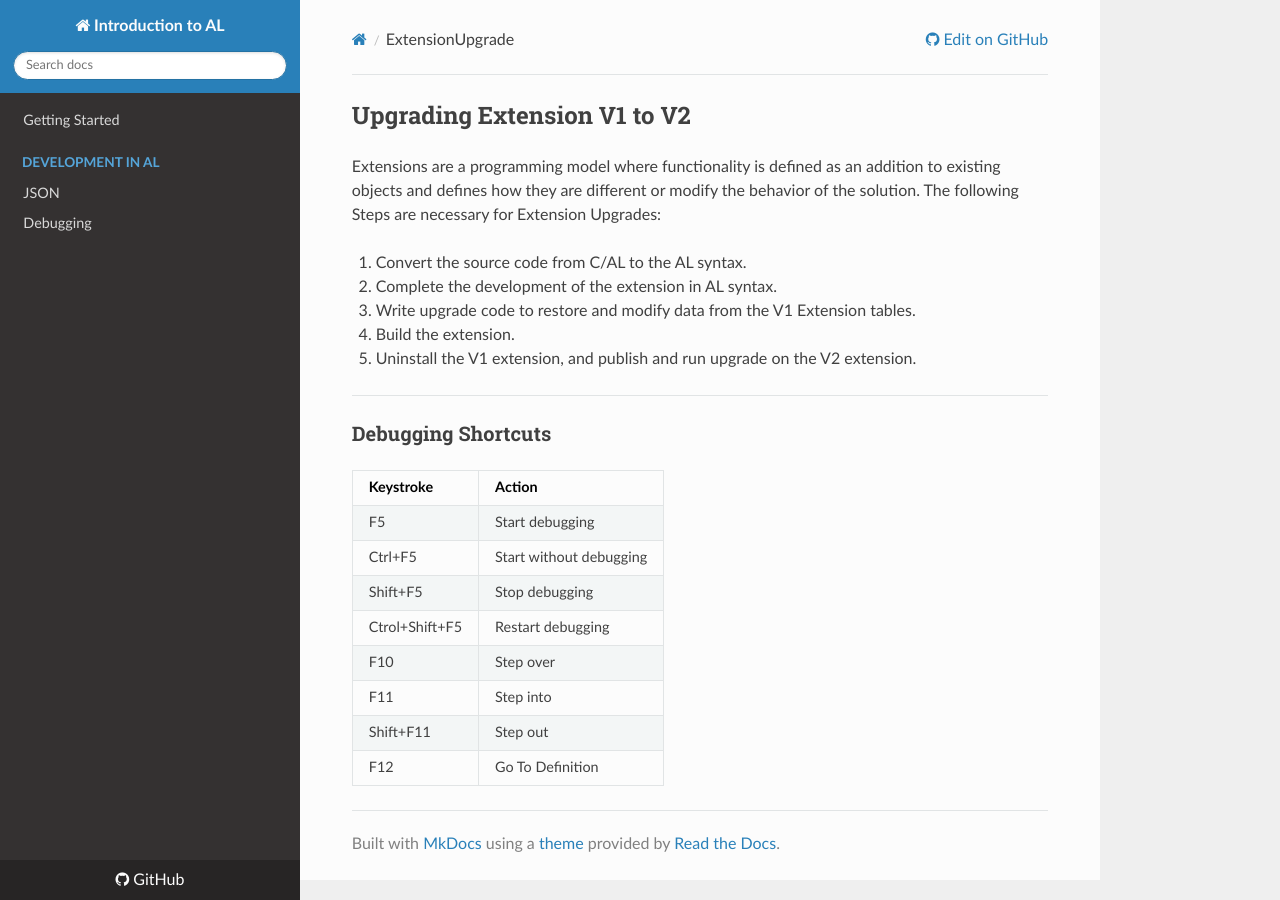
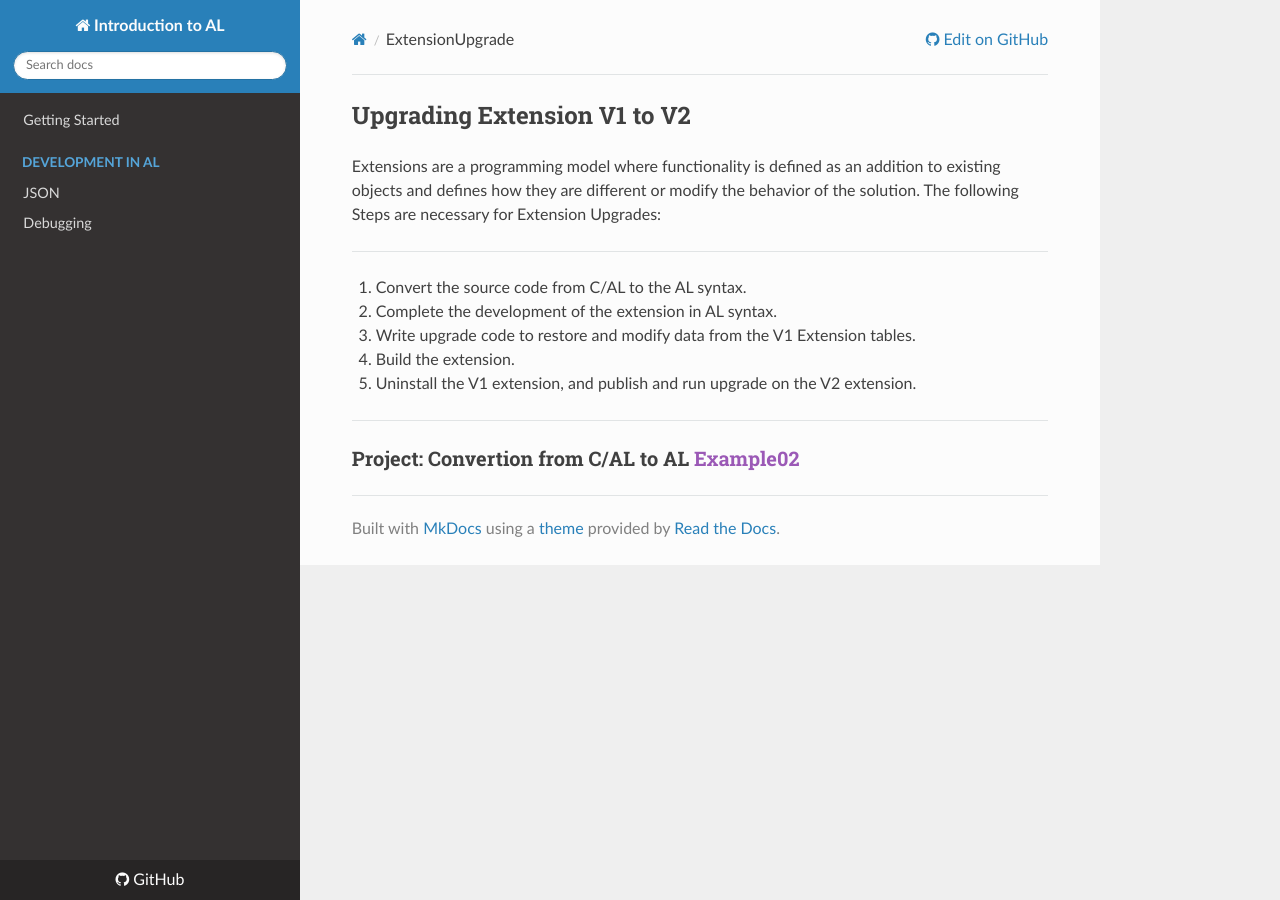
Before and after one commit to EDGZTNSR/IntroductionToAL, an MkDocs documentation site: the page built from docs/ExtensionUpgrade.md, in a window 1280 px wide. Built offline with MkDocs 1.6.1, drawn with Linux system fonts in a browser that asks for light colours; nearby versions of some CDN libraries.

Commit message:
Update ExtensionUpgrade.md

```diff
--- a/docs/ExtensionUpgrade.md
+++ b/docs/ExtensionUpgrade.md
@@ -2,23 +2,12 @@
 
 Extensions are a programming model where functionality is defined as an addition to existing objects and defines how they are different or modify the behavior of the solution.
 The following Steps are necessary for Extension Upgrades:
-
+----------
 1. Convert the source code from C/AL to the AL syntax.
 2. Complete the development of the extension in AL syntax.
 3. Write upgrade code to restore and modify data from the V1 Extension tables.
 4. Build the extension.
 5. Uninstall the V1 extension, and publish and run upgrade on the V2 extension.
+----------
 
-----------
-### Debugging Shortcuts
-
-| Keystroke | Action |
-| ---------- | ------------- |
-| F5 | Start debugging  |
-| Ctrl+F5  | Start without debugging  |
-| Shift+F5 | Stop debugging  |
-| Ctrol+Shift+F5 | Restart debugging  |
-| F10 | Step over  |
-| F11 | Step into  |
-| Shift+F11 | Step out  |
-| F12 | Go To Definition  |
+### Project: Convertion from C/AL to AL [Example02]()
```
